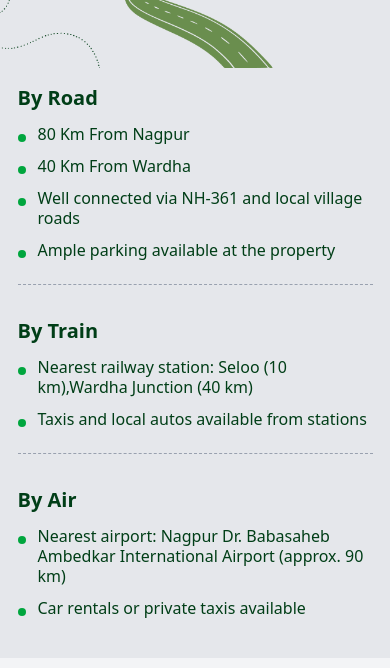
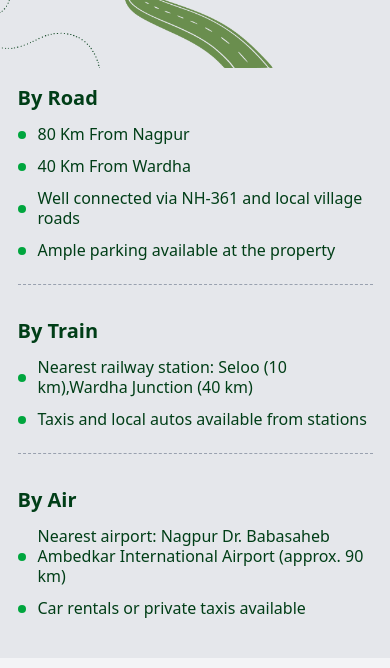
Before and after one commit to royanish0410/ekaant-homepage, a Next.js app: page / in a window 390 px wide. Shown: the part 4460-5128 px from the top of the page. Built offline with nearby package versions, Linux system fonts and the light colour scheme.

Commit message:
Fix: Adjusted dot alignment in LocationSection for better mobile responsiveness

```diff
--- a/app/components/Location.jsx
+++ b/app/components/Location.jsx
@@ -1,4 +1,4 @@
-"use client"
+"use client";
 import { contentData } from '@/app/data/content';
 import Image from 'next/image';
 
@@ -50,9 +50,9 @@ export default function LocationSection() {
                   {method.details.map((detail, detailIndex) => (
                     <li
                       key={detailIndex}
-                      className="flex items-start space-x-3 text-[#003e17] text-base sm:text-lg lg:text-xl leading-tight"
+                      className="flex items-center gap-3 text-[#003e17] text-base sm:text-lg lg:text-xl leading-tight"
                     >
-                      <div className="w-2 h-2 bg-green-600 rounded-full mt-2.5 flex-shrink-0"></div>
+                      <div className="w-2 h-2 bg-green-600 rounded-full flex-shrink-0 mt-0.5"></div>
                       <span>{detail}</span>
                     </li>
                   ))}
@@ -66,7 +66,6 @@ export default function LocationSection() {
             ))}
           </div>
         </div>
-
       </div>
     </section>
   );
```
